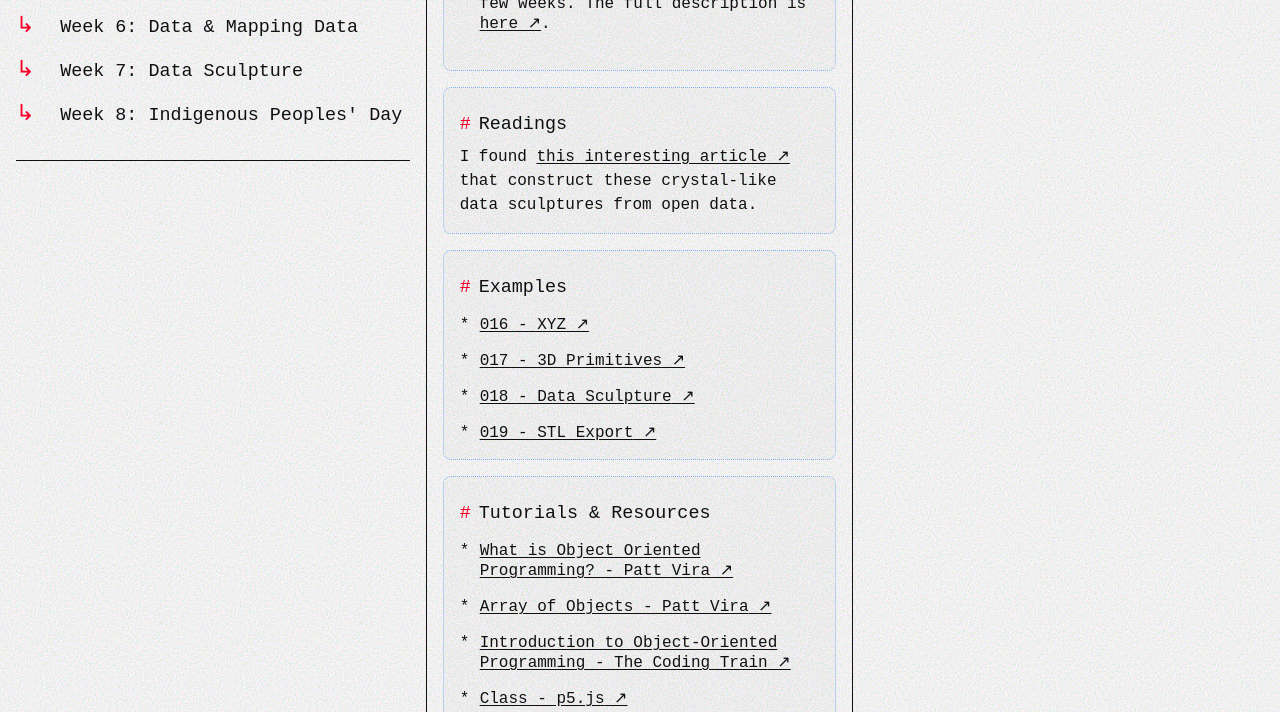
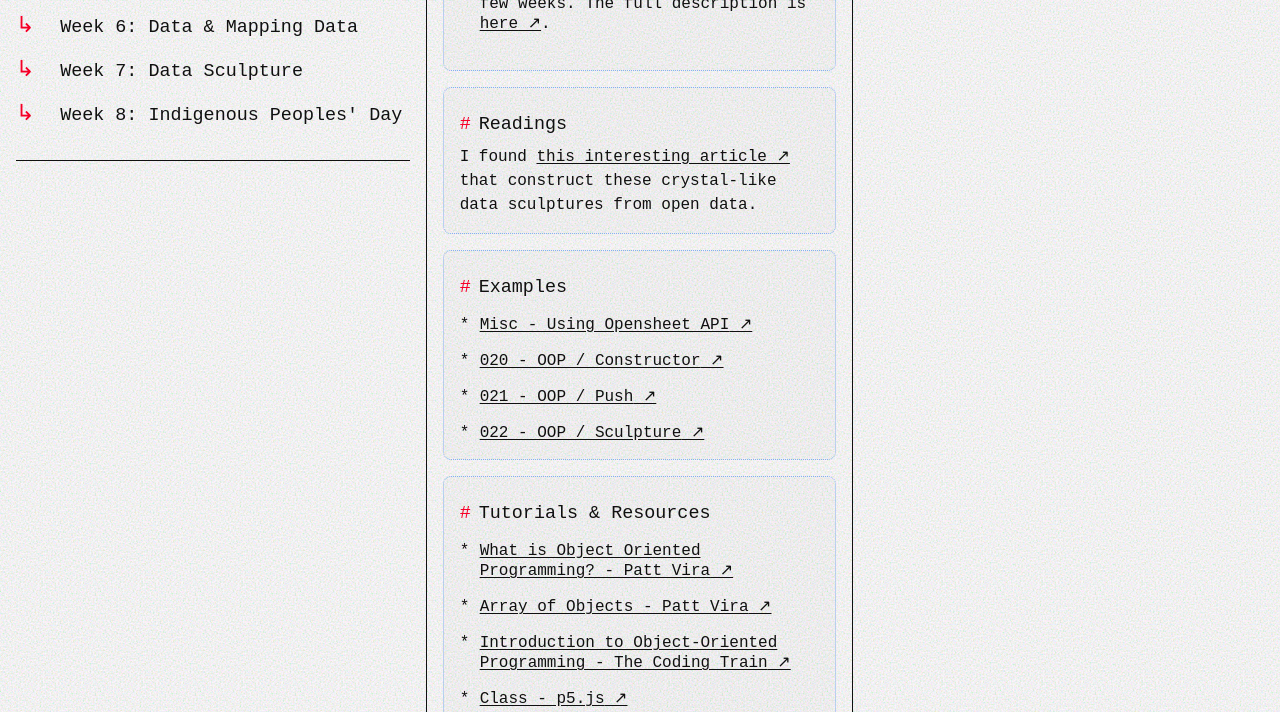
Before and after one commit to munusshih/tech-a-2025, an Astro site: page /week-9 in a window 1280 px wide. Shown: the part 1316-2028 px from the top of the page. Built offline with nearby package versions, Linux system fonts and the light colour scheme; Astro itself is replaced by a stand-in of ours; some packages are replaced by stand-ins of ours; a web font is replaced by a local one.

Commit message:
Update example links in week 9 content
Replaced previous example links with new ones related to Opensheet API and OOP concepts in the week 9 markdown file for improved relevance and clarity.

```diff
--- a/src/content/weeks/week-9.md
+++ b/src/content/weeks/week-9.md
@@ -55,10 +55,10 @@ I found [this interesting article](https://www.instructables.com/Data-Crystals-3
 
 ## Examples
 
-- [016 - XYZ](https://editor.p5js.org/munusshih/sketches/Hqc375n07)
-- [017 - 3D Primitives](https://editor.p5js.org/munusshih/sketches/4vMJdVxbK)
-- [018 - Data Sculpture](https://editor.p5js.org/munusshih/sketches/u04wPjUV7)
-- [019 - STL Export](https://editor.p5js.org/munusshih/sketches/yiDcxYyKH)
+- [Misc - Using Opensheet API](https://editor.p5js.org/munusshih/sketches/YLVJxXJ9z)
+- [020 - OOP / Constructor](https://editor.p5js.org/munusshih/sketches/6rrEoPiQg)
+- [021 - OOP / Push](https://editor.p5js.org/munusshih/sketches/rkWVkWcc4)
+- [022 - OOP / Sculpture](https://editor.p5js.org/munusshih/sketches/DRykY8zYX)
 
 ## Tutorials & Resources
 
```
